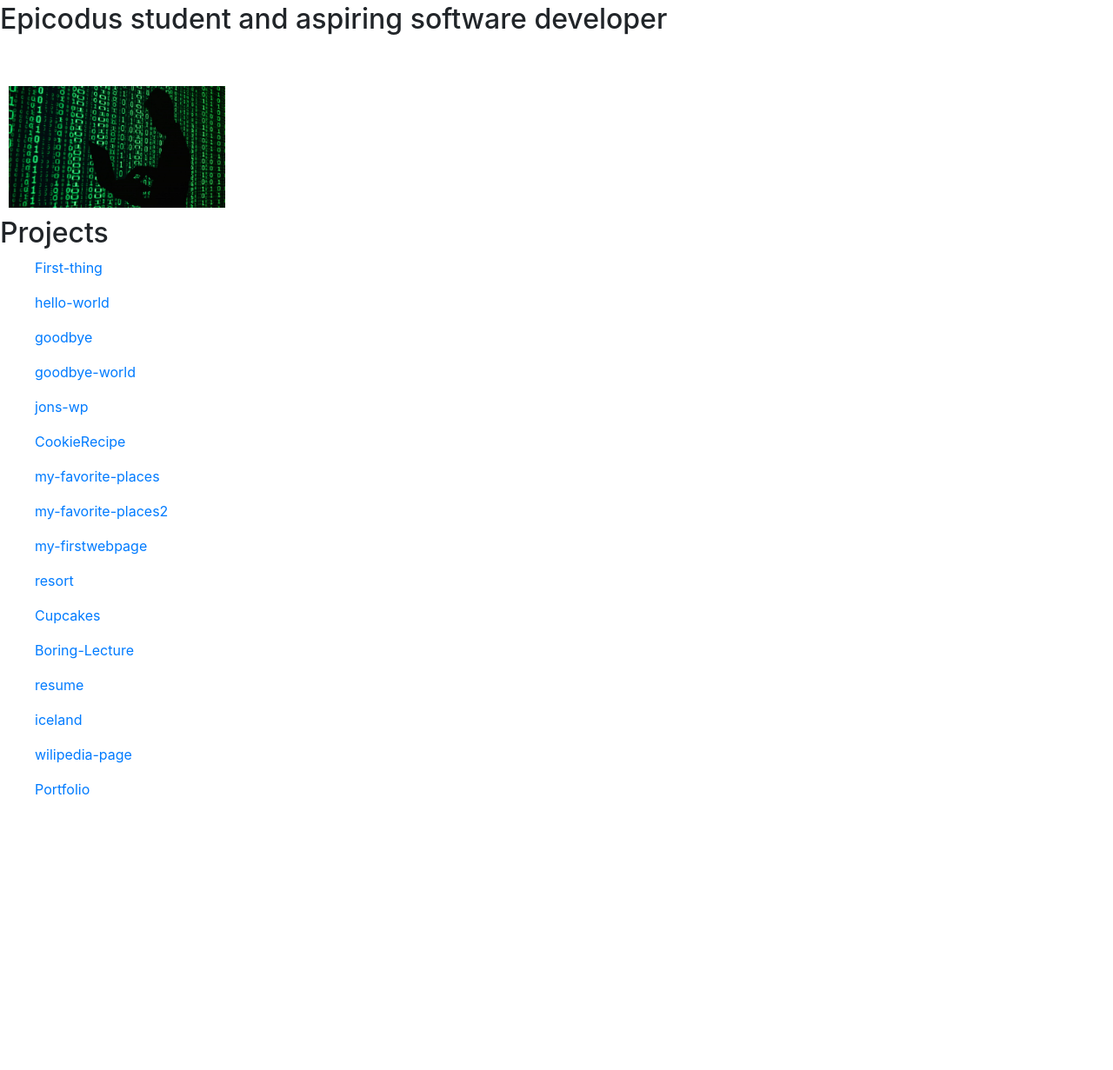
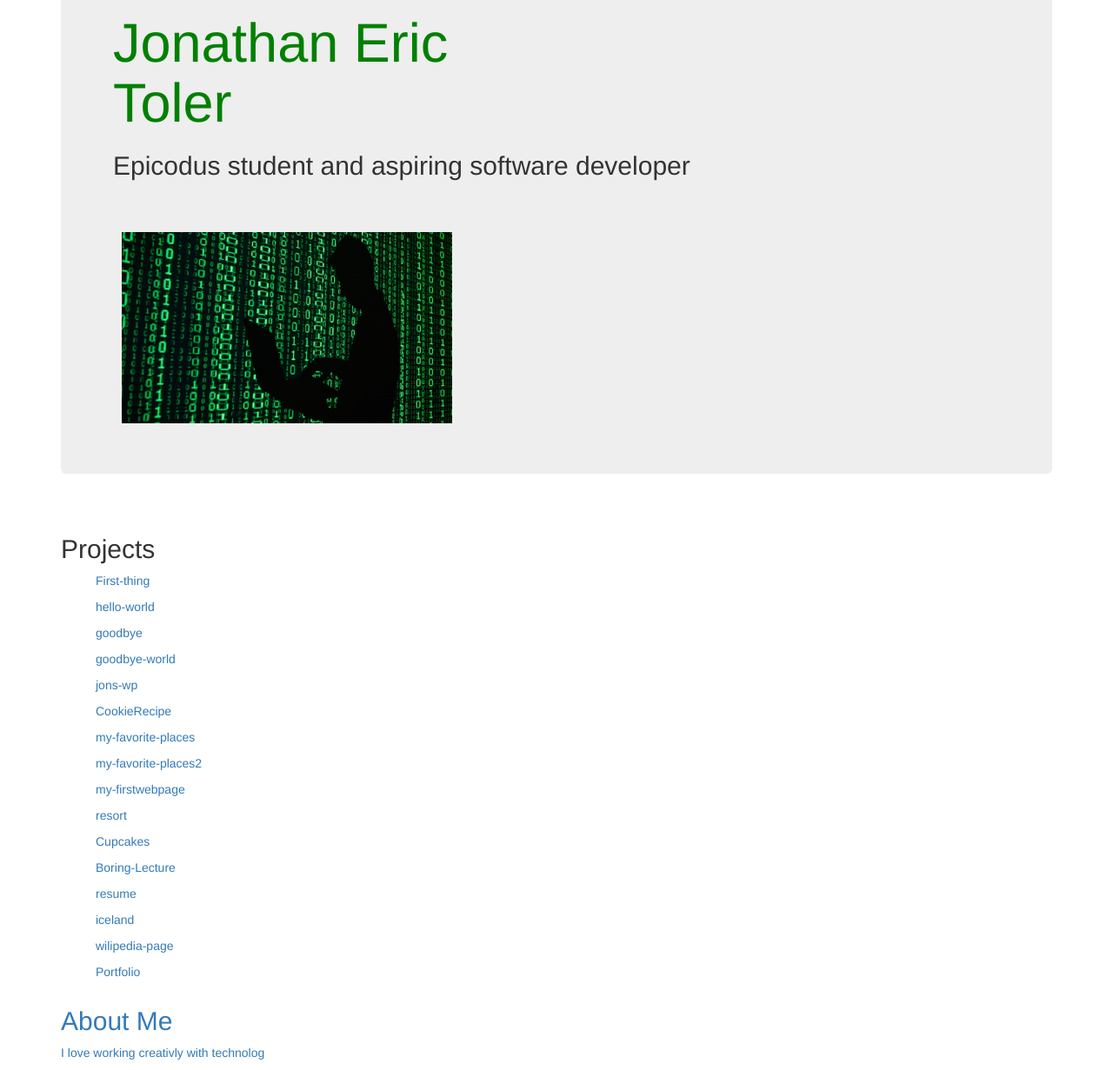
Before and after one commit to JonToler/Portfolio-, a plain HTML site: page index.html in a window 1280 px wide. Shown: the part 53-1284 px from the top of the page at 87% size. Before the commit the page ends 989 px from the top, so only its background shows below. Drawn offline with nearby package versions, Linux system fonts and the light colour scheme.

Commit message:
Added Bootstrap elements, and em proportions to Profile photo

```diff
--- a/css/style.css
+++ b/css/style.css
@@ -5,6 +5,14 @@ h1.nm {
 }
 
 .pp {
+  height: 20em;
+  width: 30em;
+  padding: 50px 30px 10px 10px;
+}
+
+
+<!-aboutme->
+.am {
   height: 200px;
   width: auto;
   padding: 50px 30px 10px 10px;
--- a/index.html
+++ b/index.html
@@ -1,6 +1,14 @@
 <!DOCTYPE html>
 <html>
   <head>
+    <!-- Latest compiled and minified CSS -->
+    <link rel="stylesheet" href="http://maxcdn.bootstrapcdn.com/bootstrap/3.3.7/css/bootstrap.min.css">
+
+    <!-- jQuery library -->
+    <script src="https://ajax.googleapis.com/ajax/libs/jquery/1.12.4/jquery.min.js"></script>
+
+    <!-- Latest compiled JavaScript -->
+    <script src="http://maxcdn.bootstrapcdn.com/bootstrap/3.3.7/js/bootstrap.min.js"></script>
     <link rel="stylesheet" href="css/bootstrap.css" type="text/css" charset="utf-8" media="screen">
     <link rel="stylesheet" href="css/style.css" type="text/css"  charset="utf-8">
     <meta charset="utf-8">
@@ -8,14 +16,19 @@
   </head>
 
   <body>
+    <div class="container">
+      <div class="jumbotron">
           <h1 class="nm">Jonathan Eric Toler</h1>
           <h2>Epicodus student and aspiring software developer</h2>
-
           <img class="pp" src="img/pf.jpg" alt="Jon's Profile Picture" />
-
+      </div>
+    </div>
     <br>
+    <div class="container">
+      <div class="row">
+        <div class="coumn col-md-8">
             <h2 class="pr">Projects</h2>
-      <ul><a href="https://github.com/JonToler/First-thing">First-thing</ul>
+            <span><ul><a href="https://github.com/JonToler/First-thing">First-thing</ul></span>
             <ul><a href="https://github.com/JonToler/hello-world">hello-world</ul>
             <ul><a href="https://github.com/JonToler/goodbye">goodbye</ul>
             <ul><a href="https://github.com/JonToler/goodbye-world">goodbye-world</ul>
@@ -31,8 +44,18 @@
             <ul><a href="https://github.com/JonToler/Iceland">iceland</ul>
             <ul><a href="https://github.com/JonToler/wikipedia-page">wilipedia-page</ul>
             <ul><a href="https://github.com/JonToler/Portfolio-">Portfolio</ul>
+          </div>
+        </div>
 
+
+      <div class="row">
+        <div class="colum col-md-4">
+          <h2 class="am">About Me</h2>
+            <p> I love working creativly with technolog</p>
         </div>
+      </div>
+    </div>
+
 
   </body>
 </html>
```
Lines whose indentation alone changed are shown as unchanged.
